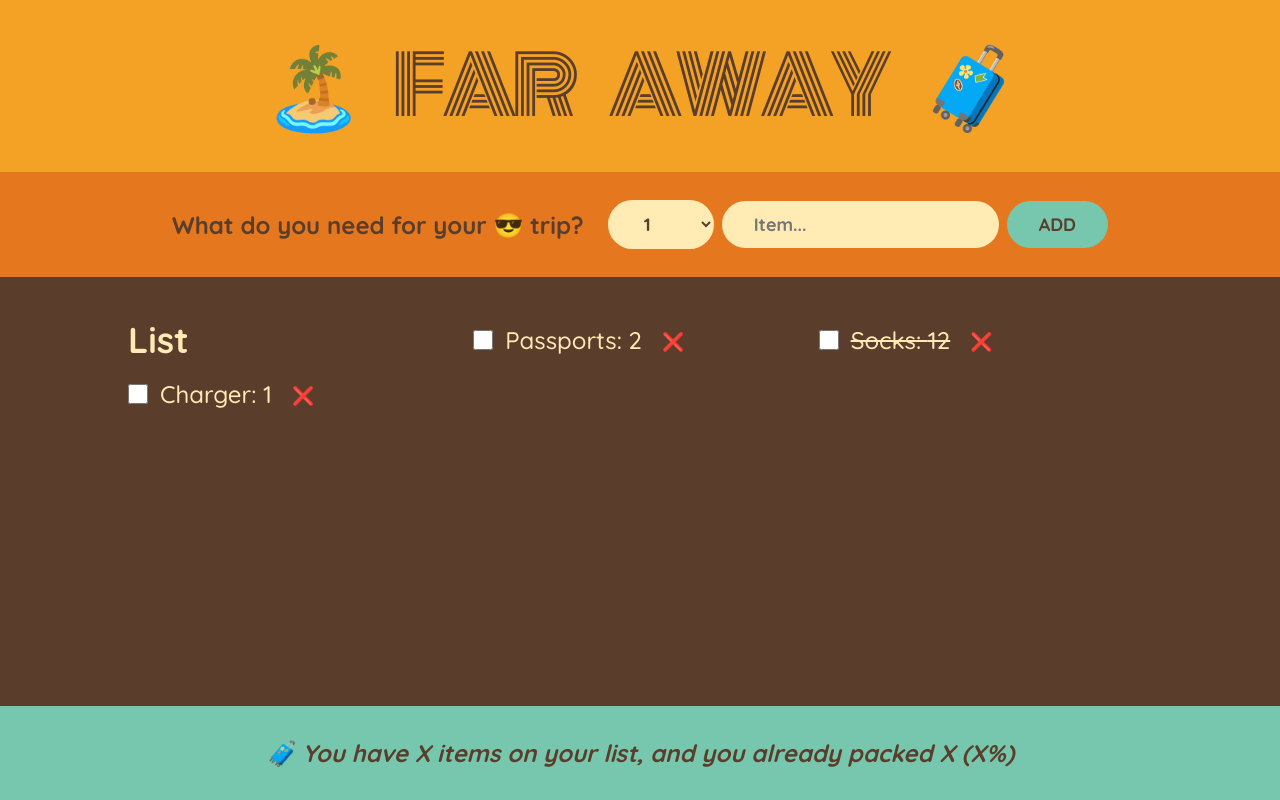
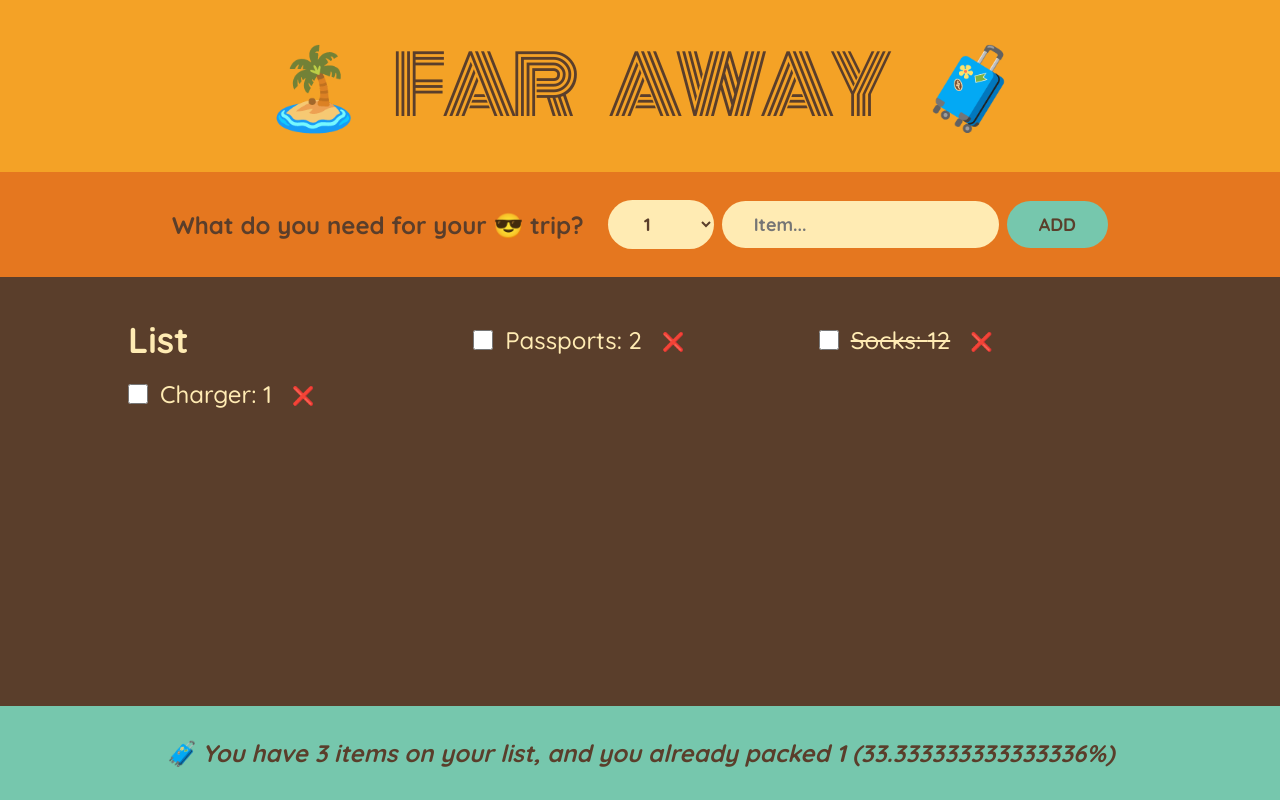
Before and after one commit to atenajoon/travel-list, a React (Create React App) app: page / in a window 1280 px wide. Built offline with nearby package versions, Linux system fonts and the light colour scheme.

Commit message:
footer message conditionally render, has dericed variables calculated

```diff
--- a/src/App.js
+++ b/src/App.js
@@ -31,7 +31,7 @@ export default function App() {
         onToggle={handleTogglePack}
         itemList={itemList}
       />
-      <Stats />
+      <Stats itemList={itemList} />
     </div>
   );
 }
@@ -113,10 +113,25 @@ function PackingList({ onDeleteItem, onToggle, itemList }) {
   );
 }
 
-function Stats() {
+function Stats({ itemList }) {
+  if (!itemList.length)
+    return (
+      <p className='stats'>
+        {' '}
+        <em>Start adding your items to the list!🚀</em>
+      </p>
+    );
+  const numItems = itemList.length;
+  const numPacked = itemList.filter((item) => item.packed).length;
+  const percentPacked = (numPacked * 100) / numItems;
   return (
     <footer className='stats'>
-      <em>🧳 You have X items on your list, and you already packed X (X%)</em>
+      <em>
+        {percentPacked === 100
+          ? 'You got everything! Ready to go ✈️'
+          : ` 🧳 You have ${numItems} items on your list, and you already packed
+        ${numPacked} (${percentPacked}%)`}
+      </em>
     </footer>
   );
 }
```
